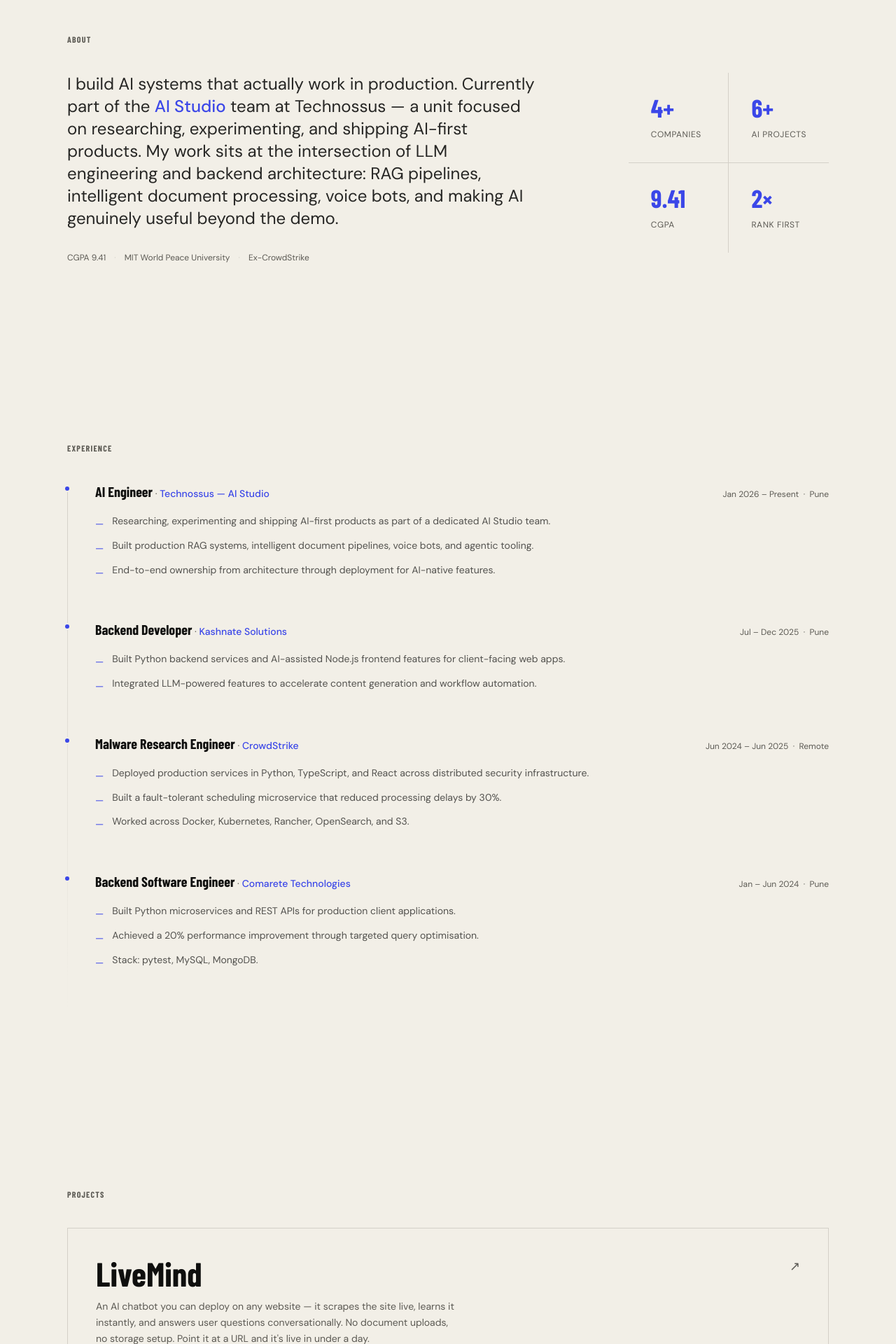
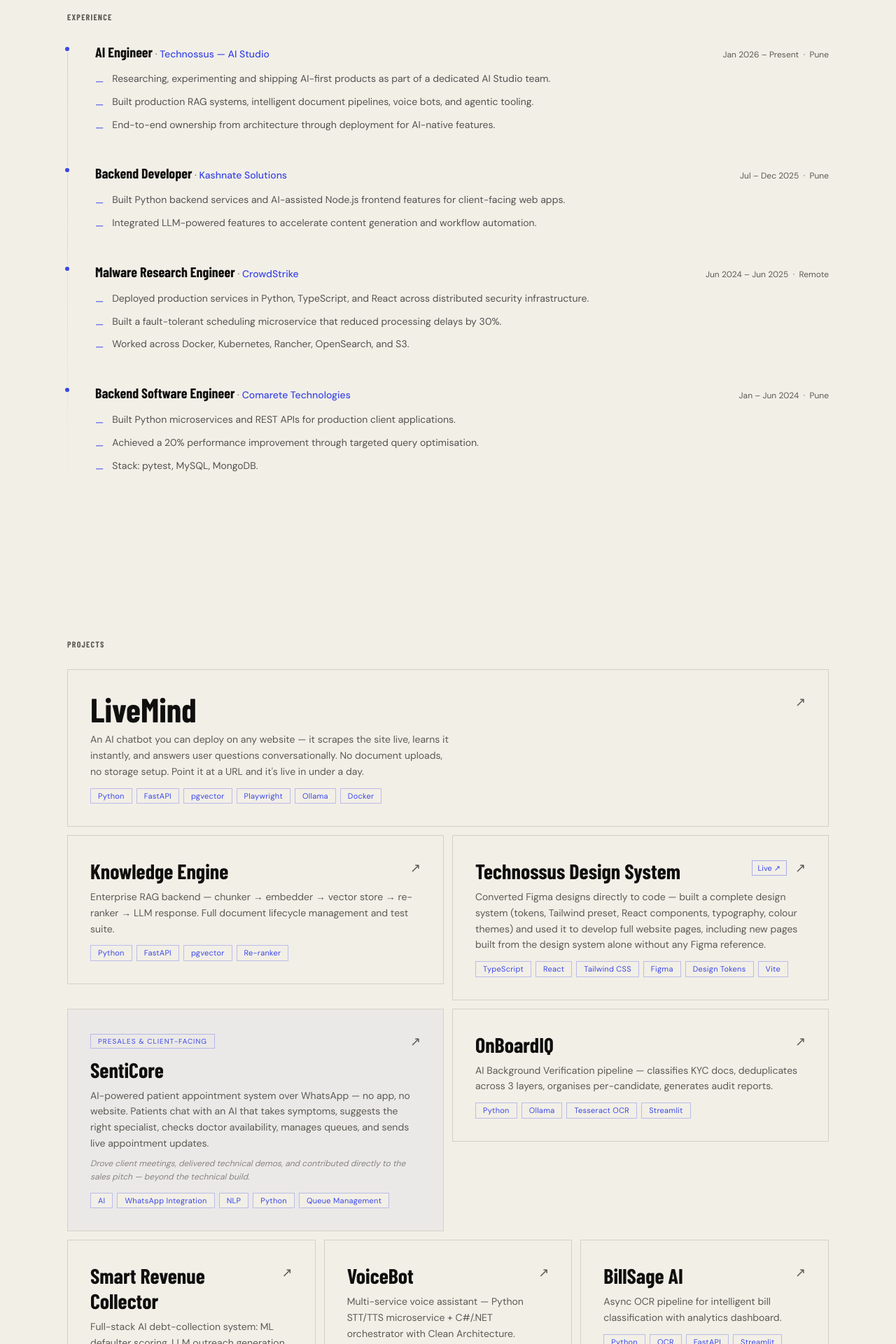
Before and after one commit to shKul03/portfolio-site, a Next.js app: page / in a window 1280 px wide. Shown: the part 880-2800 px from the top of the page at 70% size. Built offline with nearby package versions, Linux system fonts and the light colour scheme; a web font is replaced by a local one.

Commit message:
mad ebackground dotted, spacing reduced

```diff
--- a/app/page.tsx
+++ b/app/page.tsx
@@ -1,6 +1,5 @@
 import Nav from '@/components/Nav';
 import Hero from '@/components/Hero';
-import About from '@/components/About';
 import Experience from '@/components/Experience';
 import Projects from '@/components/Projects';
 import Skills from '@/components/Skills';
@@ -13,7 +12,6 @@
       <Nav />
       <main>
         <Hero />
-        <About />
         <Experience />
         <Projects />
         <Skills />
--- a/components/About.tsx
+++ /dev/null
@@ -1,58 +0,0 @@
-'use client';
-
-import FadeUp from './FadeUp';
-
-const stats = [
-  { value: '4+', label: 'Companies' },
-  { value: '6+', label: 'AI Projects' },
-  { value: '9.41', label: 'CGPA' },
-  { value: '2×', label: 'Rank First' },
-];
-
-export default function About() {
-  return (
-    <section id="about" className="py-24 lg:py-32 px-6 lg:px-8 max-w-6xl mx-auto">
-      <FadeUp>
-        <span className="font-heading text-xs uppercase tracking-widest text-muted font-bold block mb-10">
-          About
-        </span>
-      </FadeUp>
-
-      <div className="grid grid-cols-1 lg:grid-cols-[1fr_auto] gap-16 lg:gap-24 items-start">
-        {/* Bio */}
-        <FadeUp delay={0.1}>
-          <p className="font-body text-xl lg:text-2xl text-ink/90 leading-relaxed font-normal max-w-2xl">
-            I build AI systems that actually work in production. Currently part of the{' '}
-            <span className="text-accent font-medium">AI Studio</span> team at Technossus — a unit
-            focused on researching, experimenting, and shipping AI-first products. My work sits at
-            the intersection of LLM engineering and backend architecture: RAG pipelines, intelligent
-            document processing, voice bots, and making AI genuinely useful beyond the demo.
-          </p>
-          <div className="mt-8 flex flex-wrap gap-3 text-xs font-body text-muted">
-            <span>CGPA 9.41</span>
-            <span className="text-border">·</span>
-            <span>MIT World Peace University</span>
-            <span className="text-border">·</span>
-            <span>Ex-CrowdStrike</span>
-          </div>
-        </FadeUp>
-
-        {/* Stats */}
-        <FadeUp delay={0.2}>
-          <div className="grid grid-cols-2 gap-px bg-border lg:min-w-[260px]">
-            {stats.map((s) => (
-              <div key={s.label} className="bg-bg p-8 flex flex-col gap-1">
-                <span className="font-heading text-4xl font-black text-accent leading-none">
-                  {s.value}
-                </span>
-                <span className="font-body text-xs text-muted uppercase tracking-wider mt-2">
-                  {s.label}
-                </span>
-              </div>
-            ))}
-          </div>
-        </FadeUp>
-      </div>
-    </section>
-  );
-}
--- a/components/Experience.tsx
+++ b/components/Experience.tsx
@@ -50,26 +50,24 @@
 
 export default function Experience() {
   return (
-    <section id="experience" className="py-24 lg:py-32 px-6 lg:px-8 max-w-6xl mx-auto">
+    <section id="experience" className="py-16 lg:py-24 px-6 lg:px-8 max-w-6xl mx-auto">
       <FadeUp>
-        <span className="font-heading text-xs uppercase tracking-widest text-muted font-bold block mb-10">
+        <span className="font-heading text-xs uppercase tracking-widest text-muted font-bold block mb-7">
           Experience
         </span>
       </FadeUp>
 
       <div className="relative">
-        {/* Vertical line */}
         <div className="hidden md:block absolute left-0 top-2 bottom-0 w-px bg-gradient-to-b from-border to-transparent" />
 
         <div className="flex flex-col gap-0">
           {roles.map((r, i) => (
             <FadeUp key={r.company} delay={i * 0.08}>
-              <div className="md:pl-10 pb-14 relative group">
+              <div className="md:pl-10 pb-10 relative group">
                 <div className="hidden md:block absolute left-0 top-2 w-px h-full" />
-                {/* Blue dot */}
                 <div className="hidden md:block absolute -left-[3px] top-[7px] w-1.5 h-1.5 rounded-full bg-accent ring-2 ring-bg" />
 
-                <div className="flex flex-col sm:flex-row sm:items-baseline sm:justify-between gap-1 mb-4">
+                <div className="flex flex-col sm:flex-row sm:items-baseline sm:justify-between gap-1 mb-3">
                   <div>
                     <span className="font-heading text-xl font-bold text-ink">{r.role}</span>
                     <span className="font-body text-sm text-muted"> · </span>
@@ -80,7 +78,7 @@
                   </span>
                 </div>
 
-                <ul className="flex flex-col gap-2">
+                <ul className="flex flex-col gap-1.5">
                   {r.bullets.map((b) => (
                     <li key={b} className="font-body text-sm text-ink/70 leading-relaxed flex gap-3">
                       <span className="text-accent mt-1 shrink-0">—</span>
--- a/components/Hero.tsx
+++ b/components/Hero.tsx
@@ -14,6 +14,11 @@
     <section
       aria-label="Hero"
       className="relative min-h-screen flex flex-col overflow-hidden bg-bg"
+      style={{
+        backgroundImage:
+          'radial-gradient(circle, rgba(59,71,232,0.12) 2px, transparent 2px)',
+        backgroundSize: '28px 28px',
+      }}
     >
       {/* Top-left byline */}
       <motion.div
@@ -74,7 +79,7 @@
 
         {/* Subline */}
         <motion.p
-          className="font-body text-sm tracking-widest uppercase text-muted mt-8 text-center"
+          className="font-body text-sm tracking-widest uppercase text-muted mt-5 text-center"
           initial={{ opacity: 0, y: 16 }}
           animate={{ opacity: 1, y: 0 }}
           transition={{ duration: 0.6, delay: 0.35 }}
@@ -84,7 +89,7 @@
 
         {/* CTA buttons */}
         <motion.div
-          className="flex flex-wrap gap-4 items-center justify-center mt-8"
+          className="flex flex-wrap gap-4 items-center justify-center mt-5"
           initial={{ opacity: 0, y: 16 }}
           animate={{ opacity: 1, y: 0 }}
           transition={{ duration: 0.6, delay: 0.5 }}
--- a/components/Nav.tsx
+++ b/components/Nav.tsx
@@ -4,7 +4,6 @@
 import { motion, AnimatePresence } from 'framer-motion';
 
 const links = [
-  { label: 'About', href: '#about' },
   { label: 'Experience', href: '#experience' },
   { label: 'Projects', href: '#projects' },
   { label: 'Contact', href: '#contact' },
--- a/components/Projects.tsx
+++ b/components/Projects.tsx
@@ -7,6 +7,7 @@
 interface Project {
   name: string;
   description: string;
+  presalesNote?: string;
   subNote?: string;
   tags: string[];
   href: string;
@@ -45,6 +46,8 @@
     name: 'SentiCore',
     description:
       'AI-powered patient appointment system over WhatsApp — no app, no website. Patients chat with an AI that takes symptoms, suggests the right specialist, checks doctor availability, manages queues, and sends live appointment updates.',
+    presalesNote:
+      'Drove client meetings, delivered technical demos, and contributed directly to the sales pitch — beyond the technical build.',
     subNote:
       'Drove client meetings, delivered technical walkthroughs and demos, contributed to the sales pitch and documentation, and made direct feature additions to the AI implementation.',
     tags: ['AI', 'WhatsApp Integration', 'NLP', 'Python', 'Queue Management'],
@@ -64,6 +67,8 @@
     name: 'Smart Revenue Collector',
     description:
       'Full-stack AI debt-collection system: ML defaulter scoring, LLM outreach generation, priority queue, live React dashboard.',
+    presalesNote:
+      'Presented solution to stakeholders; involved in customer-facing delivery and requirements discussion.',
     tags: ['Python', 'FastAPI', 'React', 'TypeScript', 'Tailwind'],
     href: 'https://github.com/ObnoxiousButCool/SmartRevenueCollector',
   },
@@ -92,18 +97,16 @@
 }) {
   const [hovered, setHovered] = useState(false);
 
-  const baseBg = project.accentBg
-    ? 'bg-[rgba(59,71,232,0.04)]'
-    : 'bg-bg';
+  const baseBg = project.accentBg ? 'bg-[rgba(59,71,232,0.04)]' : 'bg-bg';
 
   return (
     <div
-      className={`group relative border border-border p-8 lg:p-10 transition-colors duration-300 ${baseBg} hover:bg-[rgba(59,71,232,0.06)]`}
+      className={`group relative border border-border p-6 lg:p-8 transition-colors duration-300 ${baseBg} hover:bg-[rgba(59,71,232,0.06)]`}
       onMouseEnter={() => setHovered(true)}
       onMouseLeave={() => setHovered(false)}
     >
       {/* Top-right controls */}
-      <div className="absolute top-8 right-8 lg:top-10 lg:right-10 flex items-center gap-3">
+      <div className="absolute top-6 right-6 lg:top-8 lg:right-8 flex items-center gap-3">
         {project.liveHref && (
           <a
             href={project.liveHref}
@@ -134,14 +137,14 @@
 
       {/* Badge */}
       {project.badge && (
-        <span className="inline-block font-body text-[10px] uppercase tracking-widest text-accent border border-accent/30 px-2.5 py-1 mb-4">
+        <span className="inline-block font-body text-[10px] uppercase tracking-widest text-accent border border-accent/30 px-2.5 py-0.5 mb-3">
           {project.badge}
         </span>
       )}
 
       {/* Name */}
       <h3
-        className={`font-heading font-black text-ink mb-3 pr-28 leading-tight ${
+        className={`font-heading font-black text-ink mb-2 pr-24 leading-tight ${
           large ? 'text-4xl lg:text-5xl' : 'text-2xl lg:text-3xl'
         }`}
       >
@@ -149,23 +152,25 @@
       </h3>
 
       {/* Description */}
-      <p className="font-body text-sm text-muted leading-relaxed mb-3 max-w-lg">
+      <p className="font-body text-sm text-muted leading-relaxed mb-2 max-w-lg">
         {project.description}
       </p>
 
-      {/* Sub-note */}
-      {project.subNote && (
-        <p className="font-body text-xs text-muted/60 leading-relaxed mb-5 max-w-lg italic">
-          {project.subNote}
+      {/* Presales callout */}
+      {project.presalesNote && (
+        <p className="font-body text-xs text-muted/70 leading-relaxed mb-2 max-w-lg italic">
+          {project.presalesNote}
         </p>
       )}
 
+      {/* Sub-note (hidden — superseded by presalesNote on SentiCore) */}
+
       {/* Tags */}
-      <div className="flex flex-wrap gap-2 mt-3">
+      <div className="flex flex-wrap gap-1.5 mt-3">
         {project.tags.map((t) => (
           <span
             key={t}
-            className="font-body text-[11px] text-accent bg-bg border border-accent/30 px-2.5 py-1 tracking-wide"
+            className="font-body text-[11px] text-accent bg-bg border border-accent/30 px-2.5 py-0.5 tracking-wide"
           >
             {t}
           </span>
@@ -180,21 +185,21 @@
     projects;
 
   return (
-    <section id="projects" className="py-24 lg:py-32 px-6 lg:px-8 max-w-6xl mx-auto">
+    <section id="projects" className="py-16 lg:py-24 px-6 lg:px-8 max-w-6xl mx-auto">
       <FadeUp>
-        <span className="font-heading text-xs uppercase tracking-widest text-muted font-bold block mb-10">
+        <span className="font-heading text-xs uppercase tracking-widest text-muted font-bold block mb-7">
           Projects
         </span>
       </FadeUp>
 
-      <div className="flex flex-col gap-4">
+      <div className="flex flex-col gap-3">
         {/* Row 1 — LiveMind, full width */}
         <FadeUp delay={0.05}>
           <ProjectCard project={liveMind} large />
         </FadeUp>
 
-        {/* Row 2 — Knowledge Engine + Technossus Design System */}
-        <div className="grid grid-cols-1 md:grid-cols-2 gap-4">
+        {/* Row 2 */}
+        <div className="grid grid-cols-1 md:grid-cols-2 gap-3">
           {[knowledgeEngine, technossusDss].map((p, i) => (
             <FadeUp key={p.name} delay={0.08 + i * 0.06}>
               <ProjectCard project={p} />
@@ -202,8 +207,8 @@
           ))}
         </div>
 
-        {/* Row 3 — SentiCore + OnBoardIQ */}
-        <div className="grid grid-cols-1 md:grid-cols-2 gap-4">
+        {/* Row 3 */}
+        <div className="grid grid-cols-1 md:grid-cols-2 gap-3">
           {[sentiCore, onBoardIQ].map((p, i) => (
             <FadeUp key={p.name} delay={0.1 + i * 0.06}>
               <ProjectCard project={p} />
@@ -211,8 +216,8 @@
           ))}
         </div>
 
-        {/* Row 4 — Smart Revenue Collector + VoiceBot + BillSage AI */}
-        <div className="grid grid-cols-1 md:grid-cols-3 gap-4">
+        {/* Row 4 */}
+        <div className="grid grid-cols-1 md:grid-cols-3 gap-3">
           {row4.map((p, i) => (
             <FadeUp key={p.name} delay={0.1 + i * 0.06}>
               <ProjectCard project={p} />
```
Also changed, not shown: components/Contact.tsx (+5 -5 lines), components/Skills.tsx (+4 -4 lines).
